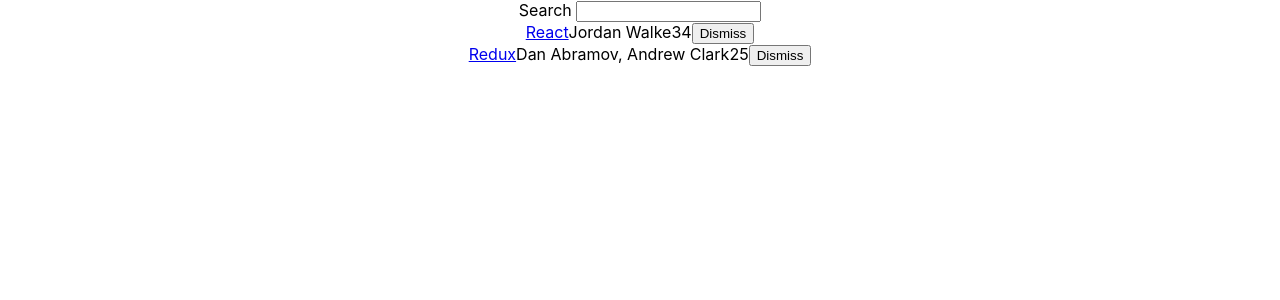
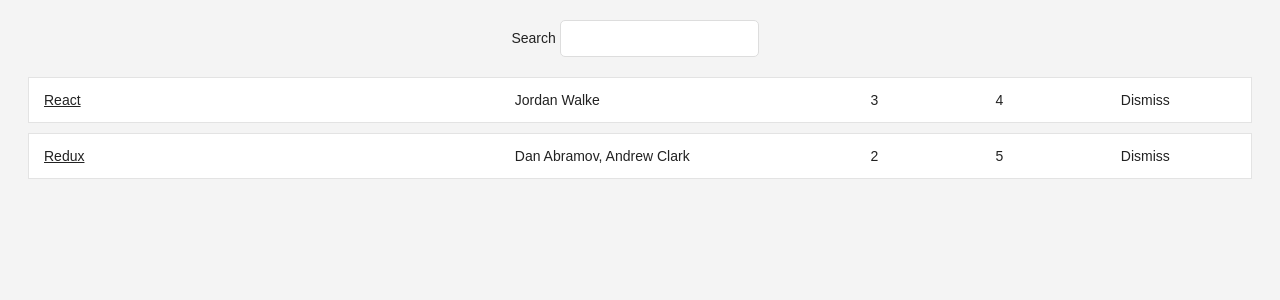
Before and after one commit to wuncid/hackernews, a React (Create React App) app: page / in a window 1280 px wide. Shown: the top 300 px of the page. Built offline with nearby package versions, Linux system fonts and the light colour scheme.

Commit message:
refactored components, added styling

```diff
--- a/src/App.css
+++ b/src/App.css
@@ -1,33 +1,54 @@
-.App {
+.page {
+  margin: 20px;
+}
+.interactions {
   text-align: center;
 }
-
-.App-logo {
-  animation: App-logo-spin infinite 20s linear;
-  height: 40vmin;
-  pointer-events: none;
+.table {
+  margin: 20px 0;
 }
-
-.App-header {
-  background-color: #282c34;
-  min-height: 100vh;
+.table-header {
   display: flex;
-  flex-direction: column;
-  align-items: center;
-  justify-content: center;
-  font-size: calc(10px + 2vmin);
-  color: white;
+  line-height: 24px;
+  font-size: 16px;
+  padding: 0 10px;
+  justify-content: space-between;
 }
-
-.App-link {
-  color: #61dafb;
+.table-empty {
+  margin: 200px;
+  text-align: center;
+  font-size: 16px;
 }
-
-@keyframes App-logo-spin {
-  from {
-    transform: rotate(0deg);
-  }
-  to {
-    transform: rotate(360deg);
-  }
+.table-row {
+  display: flex;
+  line-height: 24px;
+  white-space: nowrap;
+  margin: 10px 0;
+  padding: 10px;
+  background: #ffffff;
+  border: 1px solid #e3e3e3;
 }
+.table-header > span {
+  overflow: hidden;
+  text-overflow: ellipsis;
+  padding: 0 5px;
+}
+.table-row > span {
+  overflow: hidden;
+  text-overflow: ellipsis;
+  padding: 0 5px;
+}
+.button-inline {
+  border-width: 0;
+  background: transparent;
+  color: inherit;
+  text-align: inherit;
+  -webkit-font-smoothing: inherit;
+  padding: 0;
+  font-size: inherit;
+  cursor: pointer;
+}
+.button-active {
+  border-radius: 0;
+  border-bottom: 1px solid #38BB6C;
+}
--- a/src/App.js
+++ b/src/App.js
@@ -52,13 +52,15 @@ class App extends Component {
   render() {
     const { searchTerm, list } = this.state;
     return (
-      <div className="App">
+      <div className="page">
+        <div className="interactions">
           <Search
             value={searchTerm}
             onChange={this.onSearchChange}
           >
             Search
           </Search>
+        </div>
         <Table
           list={list}
           pattern={searchTerm}
@@ -69,9 +71,7 @@ class App extends Component {
   }
 }
 
-class Search extends Component {
-  render() {
-    const { value, onChange, children } = this.props;
+const Search = ({ value, onChange, children }) => {
   return (
     <form>
       {children} <input
@@ -82,23 +82,40 @@ class Search extends Component {
     </form>
   )
 }
-}
 
-class Table extends Component {
-  render() {
-    const { list, pattern, onDismiss } = this.props;
+
+const Table = ({ list, pattern, onDismiss }) => {
+  const largeColumn = {
+    width: '40%',
+  };
+  const midColumn = {
+    width: '30%',
+  };
+  const smallColumn = {
+    width: '10%',
+  };
+
   return (
-      <div>
+    <div className="table">
       {list.filter(isSearched(pattern)).map(item =>
-          <div key={item.objectID}>
-            <span>
+        <div key={item.objectID} className="table-row">
+          <span style={largeColumn}>
             <a href={item.url}>{item.title}</a>
           </span>
-            <span>{item.author}</span>
-            <span>{item.num_comments}</span>
-            <span>{item.points}</span>
-            <span>
-              <Button onClick={() => onDismiss(item.objectID)}>
+          <span style={midColumn}>
+            {item.author}
+          </span>
+          <span style={smallColumn}>
+            {item.num_comments}
+          </span>
+          <span style={smallColumn}>
+            {item.points}
+          </span>
+          <span style={smallColumn}>
+            <Button
+              onClick={() => onDismiss(item.objectID)}
+              className="button-inline"
+            >
               Dismiss
             </Button>
           </span>
@@ -107,16 +124,8 @@ class Table extends Component {
     </div>
   );
 }
-}
 
-class Button extends Component {
-  render() {
-    const {
-      onClick,
-      className = '', // explicitly make it optional
-      children,
-    } = this.props;
-
+const Button = ({ onClick, className = '', children }) => {
   return (
     <button
       onClick={onClick}
@@ -127,6 +136,5 @@ class Button extends Component {
     </button>
   )
 }
-}
 
 export default App;
--- a/src/index.css
+++ b/src/index.css
@@ -1,14 +1,37 @@
 body {
+  color: #222;
+  background: #f4f4f4;
+  font: 400 14px CoreSans, Arial, sans-serif;
+}
+a {
+  color: #222;
+}
+a:hover {
+  text-decoration: underline;
+}
+ul, li {
+  list-style: none;
+  padding: 0;
   margin: 0;
-  padding: 0;
-  font-family: -apple-system, BlinkMacSystemFont, "Segoe UI", "Roboto", "Oxygen",
-    "Ubuntu", "Cantarell", "Fira Sans", "Droid Sans", "Helvetica Neue",
-    sans-serif;
-  -webkit-font-smoothing: antialiased;
-  -moz-osx-font-smoothing: grayscale;
 }
-
-code {
-  font-family: source-code-pro, Menlo, Monaco, Consolas, "Courier New",
-    monospace;
+input {
+  padding: 10px;
+  border-radius: 5px;
+  outline: none;
+  margin-right: 10px;
+  border: 1px solid #dddddd;
 }
+button {
+  padding: 10px;
+  border-radius: 5px;
+  border: 1px solid #dddddd;
+  background: transparent;
+  color: #808080;
+  cursor: pointer;
+}
+button:hover {
+  color: #222;
+}
+*:focus {
+  outline: none;
+}
```
Lines whose indentation alone changed are shown as unchanged.
